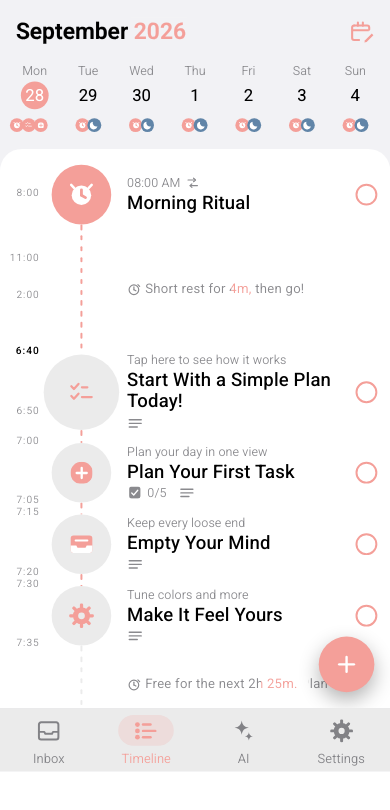
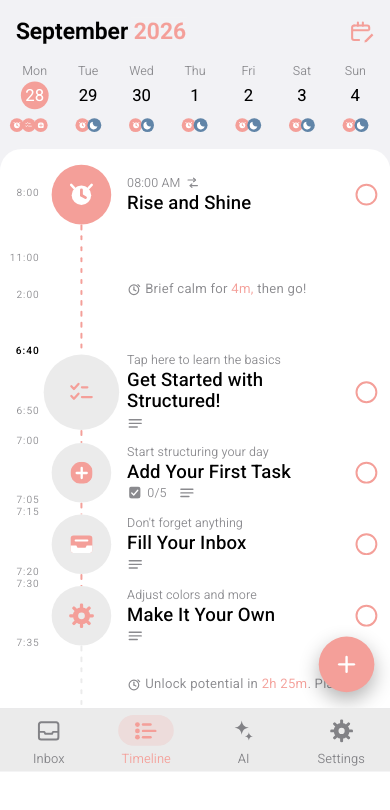
Before and after one commit to migrant620/structured-ui, a React Native app: screen / in a window 390 px wide. Shown: the top 810 px of the page. Built offline with nearby package versions, Linux system fonts and the light colour scheme.

Commit message:
Refresh the published web build and outcome assets
Rebuilt from this revision and redeployed the live demo to EdgeOne (dplyk87z1vtx) on 2026-10-12.

```diff
--- a/src/App.tsx
+++ b/src/App.tsx
@@ -291,7 +291,7 @@
               if (openId) applyEdit(openId, editor.title, editor.duration);
               setOpenId(null);
               setEditor(null);
-            } else commitTask(editor.title || 'Reply to Mail', editor.duration);
+            } else commitTask(editor.title || 'Answer Emails', editor.duration);
           }}
           onClose={() => setEditor(null)}
         />
--- a/src/screens/InboxScreen.tsx
+++ b/src/screens/InboxScreen.tsx
@@ -29,7 +29,7 @@
         glyphs inside it. */}
     <View
       accessibilityRole="button"
-      accessibilityLabel="Everything Worth Keeping"
+      accessibilityLabel="Your Unstructured Thoughts"
       style={{ position: 'absolute', left: 16.01, top: 357.3, width: 360.98, height: 18.9 }}
     >
       <Text
@@ -43,7 +43,7 @@
           color: colors.ink,
         }}
       >
-        Everything Worth Keeping
+        Your Unstructured Thoughts
       </Text>
     </View>
     <Text
@@ -60,7 +60,7 @@
         color: colors.inkSecondary,
       }}
     >
-      {`Drop tasks and ideas here as they come. Move them to your timeline when you want to schedule them.`}
+      {`Capture tasks and thoughts as they come. Move them to your timeline when you want to schedule them.`}
     </Text>
     {/* The wash button: a 20 dp plus-circle key, then the label run. */}
     <Pressable
--- a/src/screens/SettingsScreen.tsx
+++ b/src/screens/SettingsScreen.tsx
@@ -107,7 +107,7 @@
 
     {/* Pro banner: accent card, rosette badge (62 dp node), white title run, white chevron. */}
     <View style={{ position: 'absolute', left: 16.01, top: 78.91, width: 360.73, height: 89.09, borderRadius: 20, backgroundColor: colors.accent }} />
-    <Pressable accessibilityRole="button" accessibilityLabel="Plan Ahead Pro" style={{ position: 'absolute', left: 32.02, top: 88.79, width: 62.22, height: 62.22 }}>
+    <Pressable accessibilityRole="button" accessibilityLabel="Structured Pro" style={{ position: 'absolute', left: 32.02, top: 88.79, width: 62.22, height: 62.22 }}>
       <ProBadgeIcon size={62.22} color={colors.accent} />
     </Pressable>
     <Text
@@ -123,7 +123,7 @@
         color: '#FFFFFF',
       }}
     >
-      Plan Ahead Pro
+      Structured Pro
     </Text>
     <View style={{ position: 'absolute', left: 352, top: 117, width: 18, height: 18 }}>
       <ChevronRightIcon size={18} color="#FFFFFF" />
@@ -134,7 +134,7 @@
     <Tile top={222.14} bg={colors.accent}>
       <CloudCheckIcon size={26} color="#fff" />
     </Tile>
-    <Row title="Backup to Cloud" rowTop={219.65} value="Set Up" valueLeft={274.74} />
+    <Row title="Structured Cloud" rowTop={219.65} value="Set Up" valueLeft={274.74} />
 
     <SectionLabel label="GENERAL" top={310.4} />
     <GroupCard top={334.28} h={ROW_H * 3} />
@@ -156,11 +156,11 @@
     <Tile top={559.83} bg="#FFBC0B">
       <BoltIcon size={26} color="#fff" />
     </Tile>
-    <Row title="Energy Insights" rowTop={557.34} value="Off" divider />
+    <Row title="Energy Monitor" rowTop={557.34} value="Off" divider />
     <Tile top={614.05} bg="#974767">
       <CalendarFillIcon size={26} color="#fff" />
     </Tile>
-    <Row title="Calendar Import" rowTop={611.56} pro />
+    <Row title="Google Calendar" rowTop={611.56} pro />
 
     <SectionLabel label="SUPPORT" top={702.31} />
   </View>
--- a/src/store.ts
+++ b/src/store.ts
@@ -69,24 +69,24 @@
 
 /** The state the reference is in on first run: one scheduled task and four guide tasks. */
 export const initialTasks: Task[] = [
-  t('rise', 'Morning Ritual', '08:00 AM', 8 * 60, 30, 'alarm', {
+  t('rise', 'Rise and Shine', '08:00 AM', 8 * 60, 30, 'alarm', {
     recurring: true,
     hasNotes: true,
-    note: 'Short rest for 4m, then go!',
+    note: 'Brief calm for 4m, then go!',
   }),
-  t('guide-start', 'Start With a Simple Plan Today!', 'Tap here to see how it works', null, 30, 'checklist', {
+  t('guide-start', 'Get Started with Structured!', 'Tap here to learn the basics', null, 30, 'checklist', {
     hasNotes: true,
   }),
-  t('guide-first', 'Plan Your First Task', 'Plan your day in one view', null, 30, 'plusCircle', {
+  t('guide-first', 'Add Your First Task', 'Start structuring your day', null, 30, 'plusCircle', {
     hasNotes: true,
     checklist: { done: 0, total: 5 },
   }),
-  t('guide-inbox', 'Empty Your Mind', 'Keep every loose end', null, 30, 'tray', { hasNotes: true }),
-  t('guide-own', 'Make It Feel Yours', 'Tune colors and more', null, 30, 'gear', { hasNotes: true }),
+  t('guide-inbox', 'Fill Your Inbox', "Don't forget anything", null, 30, 'tray', { hasNotes: true }),
+  t('guide-own', 'Make It Your Own', 'Adjust colors and more', null, 30, 'gear', { hasNotes: true }),
 ];
 
 /** The hint under the last row, on the reference's first run. */
-export const planningHint = 'Free for the next 2h 25m. Plan it.';
+export const planningHint = 'Unlock potential in 2h 25m. Plan it.';
 
 /**
  * S2: the same first-run timeline, but with the user-created scheduled task the reference shows on
@@ -102,7 +102,7 @@
 // S2 keeps every S1 task, but the capture time has advanced past the rise's calm window, so its note
 // reads "0m" (home/home_02) instead of S1's "4m" (home/home_01). A fresh object only for `rise` keeps
 // the other four tasks' identity intact.
-const riseS2: Task = { ...initialTasks[0], note: 'Short rest for 0m, then go!' };
+const riseS2: Task = { ...initialTasks[0], note: 'Brief calm for 0m, then go!' };
 
 export const s2Tasks: Task[] = [riseS2, ...initialTasks.slice(1), weeklyReview];
 
@@ -126,14 +126,14 @@
 
 /** The four suggestion chips the new-task editor offers, with the ranges the reference shows. */
 export const suggestions: { title: string; range: string; icon: 'at' | 'tv' | 'people' | 'run' }[] = [
-  { title: 'Reply to Mail', range: '07:45 PM - 08:00 PM (15m)', icon: 'at' },
-  { title: 'Watch a Film', range: '07:45 PM - 09:15 PM (90m)', icon: 'tv' },
-  { title: 'Meet Up with Friends', range: '07:00 PM - 07:10 PM (10m)', icon: 'people' },
-  { title: 'Go for a Walk!', range: '07:45 PM - 08:30 PM (45m)', icon: 'run' },
+  { title: 'Answer Emails', range: '07:45 PM - 08:00 PM (15m)', icon: 'at' },
+  { title: 'Watch a Movie', range: '07:45 PM - 09:15 PM (90m)', icon: 'tv' },
+  { title: 'Meet with Friends', range: '07:00 PM - 07:10 PM (10m)', icon: 'people' },
+  { title: 'Go for a Run!', range: '07:45 PM - 08:30 PM (45m)', icon: 'run' },
 ];
 
 /** The title field's own placeholder, which the reference reports as the field's hint text. */
-export const titlePlaceholder = 'Reply to Mail';
+export const titlePlaceholder = 'Answer Emails';
 
 export const formatClock = (minutes: number): string => {
   const h24 = Math.floor(minutes / 60) % 24;
```
Also changed, not shown: 1 other file (tests, documents, lock files or other folders).
